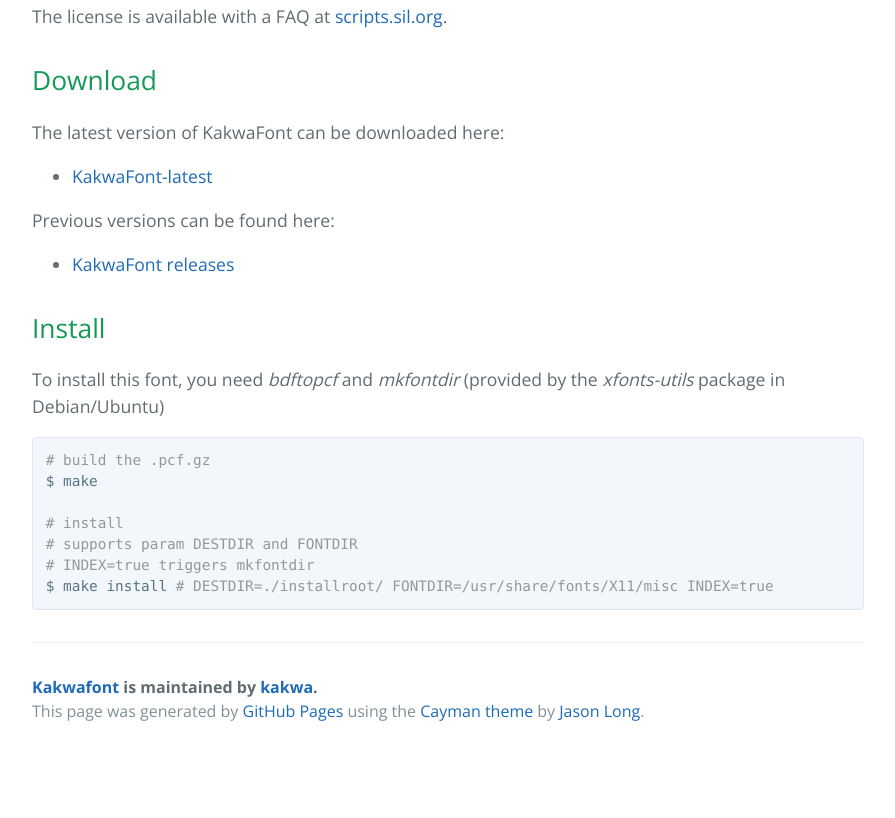
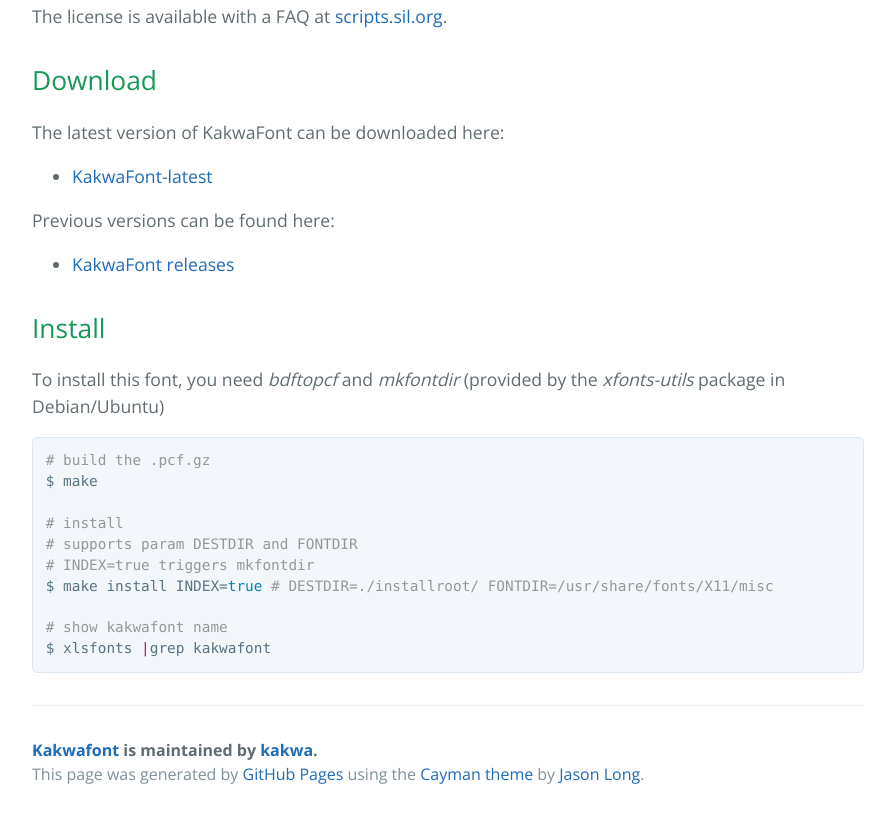
Before and after one commit to kakwa/kakwafont, a plain HTML site: page index.html in a window 1280 px wide. Shown: the part 2091-2909 px from the top of the page, without its empty margins (192-1087 px from the left). Before the commit the page ends 2846 px from the top, so only its background shows below. Drawn offline with nearby package versions, Linux system fonts and the light colour scheme.

Commit message:
Create gh-pages branch via GitHub

```diff
--- a/index.html
+++ b/index.html
@@ -83,7 +83,10 @@ $ make
 <span class="pl-c"># install</span>
 <span class="pl-c"># supports param DESTDIR and FONTDIR</span>
 <span class="pl-c"># INDEX=true triggers mkfontdir</span>
-$ make install <span class="pl-c"># DESTDIR=./installroot/ FONTDIR=/usr/share/fonts/X11/misc INDEX=true</span></pre></div>
+$ make install INDEX=<span class="pl-c1">true</span> <span class="pl-c"># DESTDIR=./installroot/ FONTDIR=/usr/share/fonts/X11/misc</span>
+
+<span class="pl-c"># show kakwafont name</span>
+$ xlsfonts <span class="pl-k">|</span>grep kakwafont</pre></div>
 
       <footer class="site-footer">
         <span class="site-footer-owner"><a href="https://github.com/kakwa/kakwafont">Kakwafont</a> is maintained by <a href="https://github.com/kakwa">kakwa</a>.</span>
```
Also changed, not shown: params.json (+1 -1 lines).
